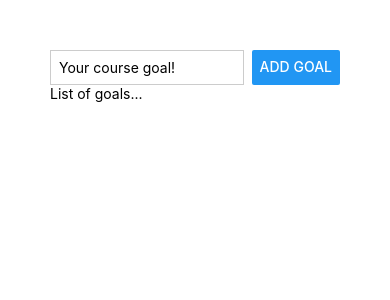
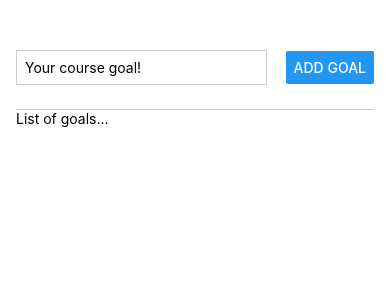
Before and after one commit to soyeom/react-native-app, a React Native app: screen / in a window 390 px wide. Shown: the top 300 px of the page. Built offline with nearby package versions, Linux system fonts and the light colour scheme.

Commit message:
event control

```diff
--- a/App.js
+++ b/App.js
@@ -1,13 +1,28 @@
-import { StyleSheet, Text, View, Button, TextInput } from 'react-native';
+import { useState } from 'react';
+import { StyleSheet, Text, View, Button, TextInput } from "react-native";
 
 export default function App() {
+  const [enteredGoalText, setEnteredGoalText] = useState('');
+
+  function goalInputHandler(enteredText) {
+    setEnteredGoalText(enteredText);
+  }
+
+  function addGoalHandler(enteredText) {
+
+  }
+
   return (
     <View style={styles.appContainer}>
       <View style={styles.inputContainer}>
-        <TextInput style={styles.textInput} placeholder='Your course goal!'/>
-        <Button title='Add Goal'/>
+        <TextInput
+          style={styles.textInput}
+          placeholder="Your course goal!"
+          onChangeText={goalInputHandler}
+        />
+        <Button title="Add Goal" onPress={addGoalHandler} />
       </View>
-      <View>
+      <View style={styles.goalsContainer}>
         <Text>List of goals...</Text>
       </View>
     </View>
@@ -16,17 +31,26 @@ export default function App() {
 
 const styles = StyleSheet.create({
   appContainer: {
-  padding: 50
+    flex: 1,
+    paddingTop: 50,
+    paddingHorizontal: 16,
   },
   inputContainer: {
-  flexDirection: 'row',
-  justifyContent: 'space-between'
+    flexDirection: "row",
+    justifyContent: "space-between",
+    alignItems: "center",
+    paddingBottom: 24,
+    borderBottomWidth: 1,
+    borderBottomColor: "#cccccc",
   },
   textInput: {
     borderWidth: 1,
-  borderColor: '#cccccc',
-  width: '80%',
+    borderColor: "#cccccc",
+    width: "70%",
     marginRight: 8, // TextInput의 바깥쪽 여백
-  padding: 8 // TextInput의 안쪽 여백
- }
+    padding: 8, // TextInput의 안쪽 여백
+  },
+  goalsContainer: {
+    flex: 4,
+  },
 });
```
Lines whose indentation alone changed are shown as unchanged.
